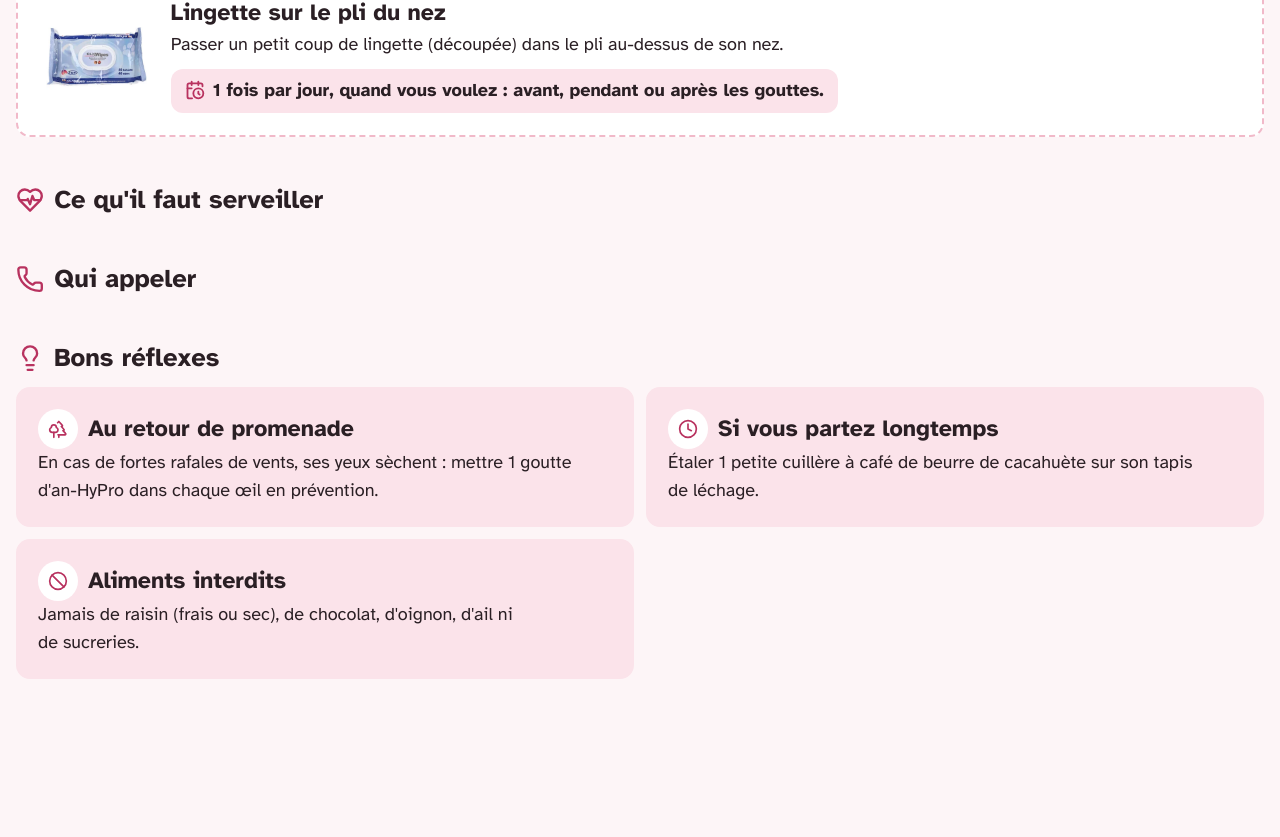
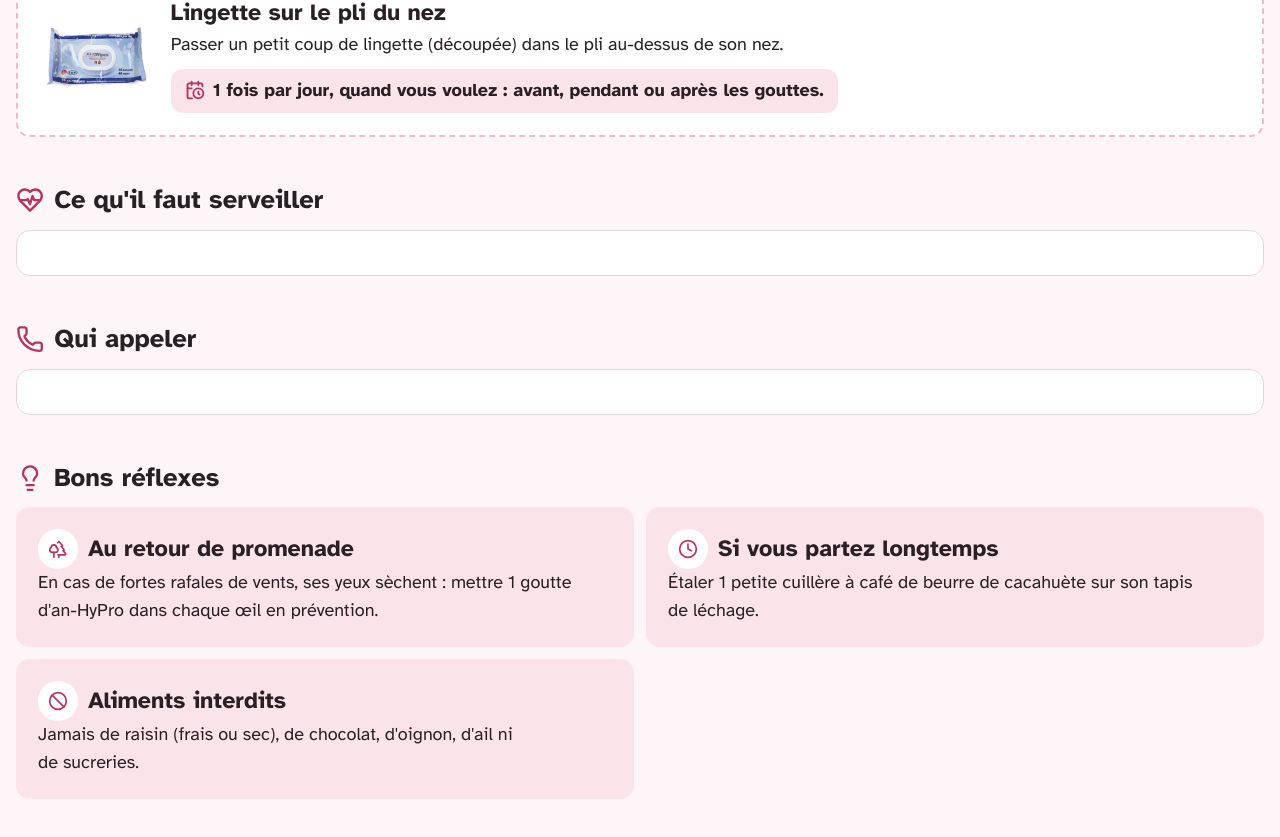
Before and after one commit to LcsGa/mochi-care, a Vue app in the folder apps/website/: page / in a window 1280 px wide. Shown: the part 4147-4984 px from the top of the page. Before the commit the page ends 4874 px from the top, so only its background shows below. Built offline with nearby package versions, Linux system fonts and the light colour scheme.

Commit message:
feat: add missing cards (empty for now)

```diff
--- a/apps/website/src/App.vue
+++ b/apps/website/src/App.vue
@@ -1,6 +1,8 @@
 <script setup lang="ts">
+import ContactCard from "@/features/contact/ContactCard.vue";
 import IdCard from "@/features/id/IdCard.vue";
 import MealsCard from "@/features/meal/MealsCard.vue";
+import MonitoringCard from "@/features/monitoring/MonitoringCard.vue";
 import TipsList from "@/features/tip/TipsList.vue";
 import TreatmentsCardGroup from "@/features/treatment/TreatmentsCardGroup.vue";
 import {
@@ -44,10 +46,12 @@ import { UiHeading, UiHeadingLayer } from "design-system/heading";
 
   <UiHeadingLayer as="section" id="monitoring" aria-labelledby="monitoring-title">
     <UiHeading id="monitoring-title"><LucideHeartPulse /> Ce qu'il faut serveiller</UiHeading>
+    <MonitoringCard />
   </UiHeadingLayer>
 
   <UiHeadingLayer as="section" id="contacts" aria-labelledby="contacts-title">
     <UiHeading id="contacts-title"><LucidePhone /> Qui appeler</UiHeading>
+    <ContactCard />
   </UiHeadingLayer>
 
   <UiHeadingLayer as="section" id="tips" aria-labelledby="tips-title">
--- /dev/null
+++ b/apps/website/src/features/contact/ContactCard.vue
@@ -0,0 +1,7 @@
+<script setup lang="ts">
+import { UiCard } from "design-system/card";
+</script>
+
+<template>
+  <UiCard as="article"></UiCard>
+</template>
--- /dev/null
+++ b/apps/website/src/features/monitoring/MonitoringCard.vue
@@ -0,0 +1,7 @@
+<script setup lang="ts">
+import { UiCard } from "design-system/card";
+</script>
+
+<template>
+  <UiCard as="article"></UiCard>
+</template>
```
